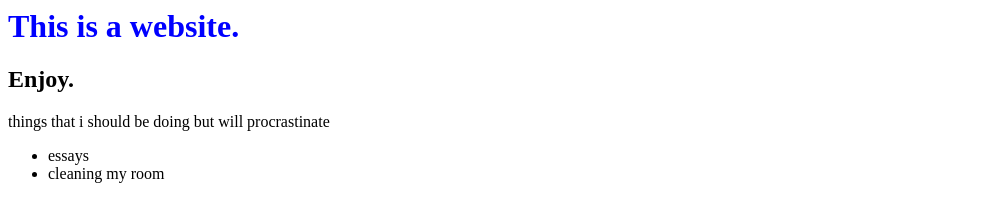
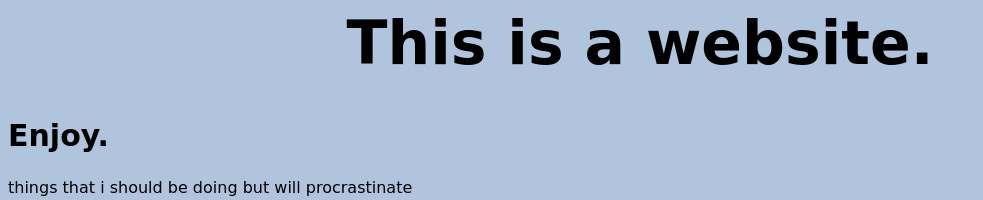
Before and after one commit to websitepractice/awesome-website, a plain HTML site: page index.html in a window 1280 px wide. Shown: the top 200 px of the page, without its empty margins (0-983 px from the left). Drawn offline with Linux system fonts and the light colour scheme.

Commit message:
anything

```diff
--- /dev/null
+++ b/css/stylesheet.css
@@ -0,0 +1,17 @@
+body{
+
+    font-family: cursive;
+    background-color: lightsteelblue
+}
+
+.main-heading{
+
+    font-size: 60px;
+    text-align: center;
+
+}
+
+#second-heading {
+
+    font-size: 30px;
+}
--- a/index.html
+++ b/index.html
@@ -1,12 +1,13 @@
 <html>
     <head>
         <title>now a tech genius</title>
+        <link href="css/stylesheet.css" rel="stylesheet">
     </head>
     <body>
         <!-- this a html comment. Will not appear, but can help you! -->
         <!-- press inspect on a browser, this is gives you the html code of any website -->
-        <h1 style="color:blue;"">This is a website.</h1>
-        <h2>Enjoy.</h2>
+        <h1 class="main-heading">This is a website.</h1> <!--id has precedence over class, so if there are both id will be used-->
+        <h2 id="second-heading">Enjoy.</h2>
 
         <p>things that i should be doing but will procrastinate</p>
         <ul>
```
